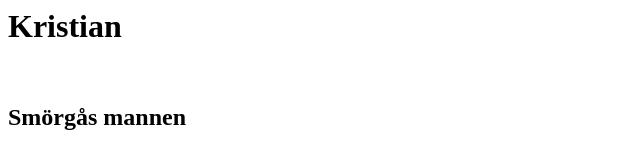
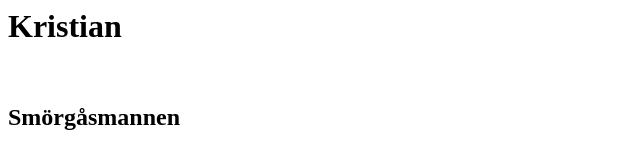
Before and after one commit to NotActuallyBob/kristiansnellman, a plain HTML site: page index.html in a window 1280 px wide. Shown: the full height of the page, 0-640 px from the left. Drawn offline with Linux system fonts and the light colour scheme.

Commit message:
Update index.html

```diff
--- a/index.html
+++ b/index.html
@@ -1,3 +1,3 @@
 <h1>Kristian</h1>
 <br>
-<h2>Smörgås mannen</h2>
+<h2>Smörgåsmannen</h2>
```
